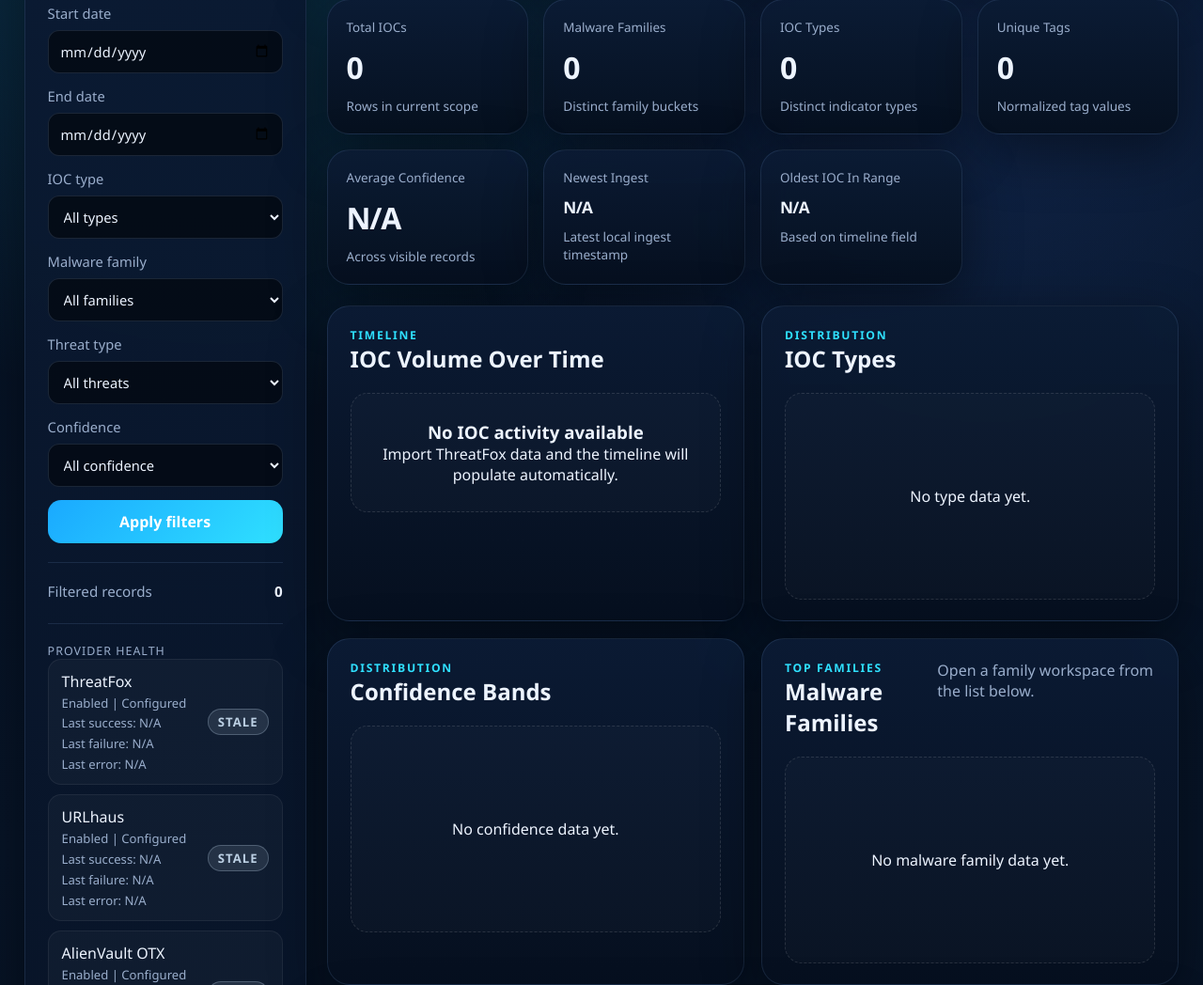
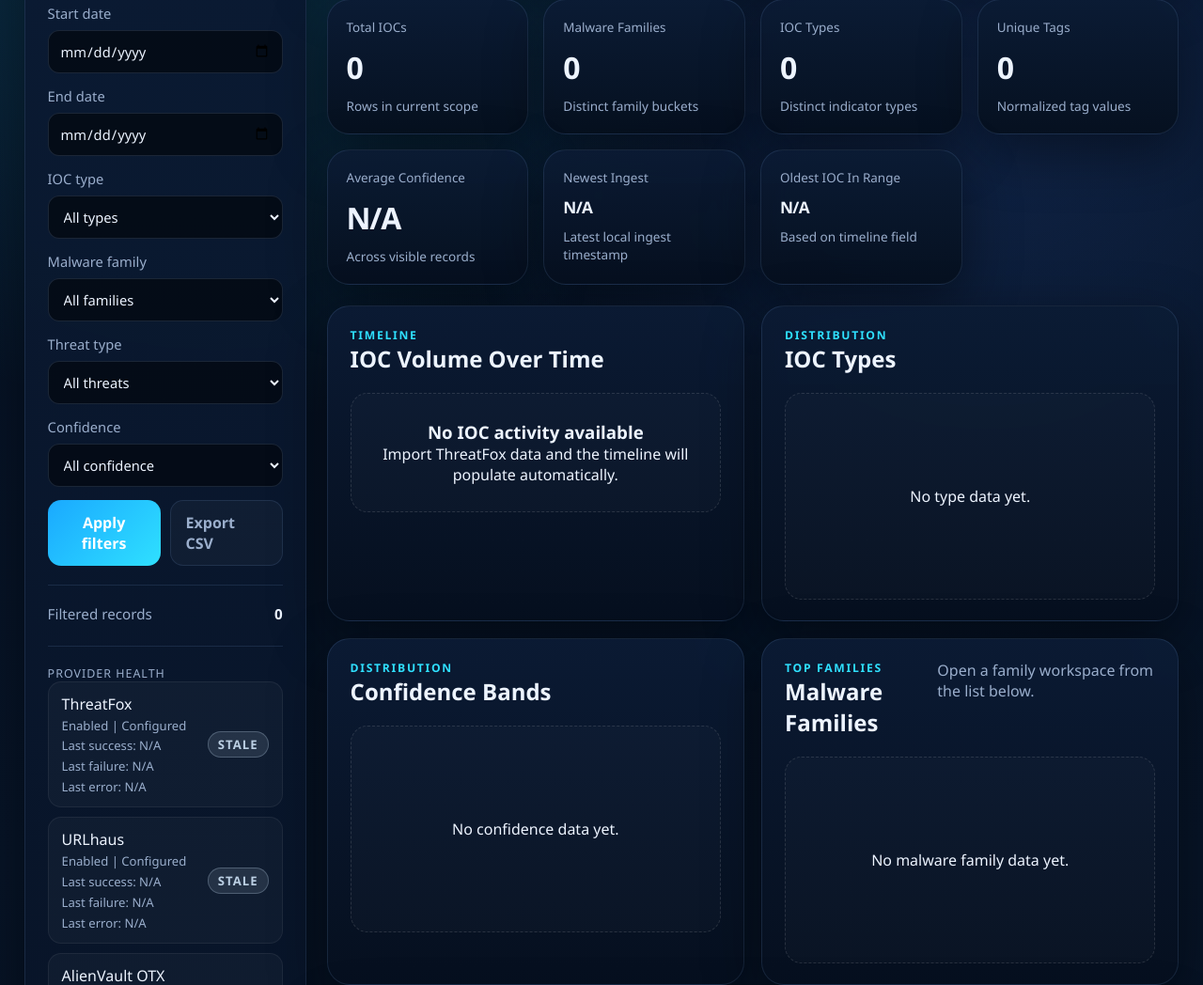
Before and after one commit to h8handles/ThreatFoundry, a Django app: page /dashboard/ in a window 1280 px wide. Shown: the part 431-1479 px from the top of the page at 94% size. Run offline with Django 5.2, Linux system fonts and the light colour scheme; the visitor is signed in with stand-in values (Sample User, id 1); data that the repository does not hold is empty; parts of the project's set-up code (start-up, migrations or seed data) failed here and were passed over.

Commit message:
PHASE 2 code review and patching csv export function

```diff
--- a/intel/services/csv_export.py
+++ b/intel/services/csv_export.py
@@ -1,5 +1,6 @@
 from __future__ import annotations
 
+import csv
 from datetime import date, datetime, time
 
 
@@ -22,3 +23,15 @@ def sanitize_csv_cell(value) -> str:
 
 def sanitize_csv_row(values) -> list[str]:
     return [sanitize_csv_cell(value) for value in values]
+
+
+class _Echo:
+    def write(self, value: str) -> str:
+        return value
+
+
+def iter_csv_lines(header, row_iterable):
+    writer = csv.writer(_Echo())
+    yield writer.writerow(sanitize_csv_row(header))
+    for row in row_iterable:
+        yield writer.writerow(sanitize_csv_row(row))
--- a/intel/services/dashboard.py
+++ b/intel/services/dashboard.py
@@ -8,6 +8,7 @@ from urllib.parse import urlencode
 
 from django.conf import settings
 from django.core.paginator import Paginator
+from django.db import connection
 from django.db.models import Avg, Case, CharField, Count, DateTimeField, F, Max, Min, Q, Value, When
 from django.db.models.functions import Coalesce, Greatest, TruncDate
 from django.urls import reverse
@@ -858,15 +859,29 @@ def _filter_queryset_by_tag(queryset, search_term: str):
     if not normalized_search:
         return queryset
 
-    matching_ids = []
-    for record_id, tags in queryset.values_list("id", "tags"):
-        if any(normalized_search in tag.lower() for tag in _normalize_tags(tags)):
-            matching_ids.append(record_id)
-
-    if not matching_ids:
-        return queryset.none()
-
-    return queryset.filter(id__in=matching_ids)
+    like_pattern = f"%{normalized_search}%"
+    vendor = connection.vendor
+
+    if vendor == "postgresql":
+        # Use JSONB expansion in-database for case-insensitive partial tag matching.
+        return queryset.extra(
+            where=[
+                "EXISTS (SELECT 1 FROM jsonb_array_elements_text(tags) AS tag WHERE lower(tag) LIKE %s)"
+            ],
+            params=[like_pattern],
+        )
+
+    if vendor == "sqlite":
+        # SQLite JSON1 equivalent for local/dev parity.
+        return queryset.extra(
+            where=[
+                "EXISTS (SELECT 1 FROM json_each(tags) WHERE lower(json_each.value) LIKE %s)"
+            ],
+            params=[like_pattern],
+        )
+
+    # Conservative fallback for unsupported backends.
+    return queryset.filter(tags__icontains=search_term)
 
 
 def _normalize_tags(tags) -> list[str]:
--- a/intel/static/intel/dashboard.css
+++ b/intel/static/intel/dashboard.css
@@ -351,6 +351,32 @@ a:hover {
     cursor: pointer;
     min-height: 46px;
     width: 100%;
+}
+
+.filter-form-actions {
+    grid-column: 1 / -1;
+    display: grid;
+    grid-template-columns: 1fr 1fr;
+    gap: 10px;
+}
+
+.secondary-button {
+    display: inline-flex;
+    align-items: center;
+    justify-content: center;
+    border: 1px solid var(--border);
+    border-radius: 14px;
+    padding: 12px 16px;
+    min-height: 46px;
+    color: var(--muted);
+    background: rgba(255, 255, 255, 0.03);
+    font-weight: 600;
+}
+
+.secondary-button:hover {
+    color: var(--text);
+    border-color: var(--border-strong);
+    box-shadow: 0 0 0 1px rgba(47, 224, 255, 0.08) inset;
 }
 
 .primary-button:hover {
@@ -1275,6 +1301,10 @@ a:hover {
         grid-template-columns: 1fr;
     }
 
+    .filter-form-actions {
+        grid-template-columns: 1fr;
+    }
+
     .chart-frame-timeline,
     .chart-frame-tall,
     .chart-frame-standard {
--- a/intel/templates/intel/dashboard.html
+++ b/intel/templates/intel/dashboard.html
@@ -85,7 +85,14 @@
                 </select>
             </label>
 
-            <button class="primary-button" type="submit">Apply filters</button>
+            <div class="filter-form-actions">
+                <button class="primary-button" type="submit">Apply filters</button>
+                {% if request.GET.urlencode %}
+                    <a class="secondary-button" href="{% url 'intel:dashboard_export_csv' %}?{{ request.GET.urlencode }}">Export CSV</a>
+                {% else %}
+                    <a class="secondary-button" href="{% url 'intel:dashboard_export_csv' %}">Export CSV</a>
+                {% endif %}
+            </div>
         </form>
 
         <div class="rail-section">
--- a/intel/urls.py
+++ b/intel/urls.py
@@ -3,6 +3,7 @@ from django.urls import path
 from intel.views import (
     dashboard_view,
     documentation_view,
+    export_dashboard_csv_view,
     ioc_blade_detail_view,
     ioc_detail_view,
     malware_family_view,
@@ -16,6 +17,7 @@ app_name = "intel"
 urlpatterns = [
     path("", dashboard_view, name="dashboard"),
     path("dashboard/", dashboard_view, name="dashboard_alias"),
+    path("dashboard/export-csv/", export_dashboard_csv_view, name="dashboard_export_csv"),
     path("assistant/", analyst_chat_view, name="analyst_chat"),
     path("api/assistant/chat/", analyst_chat_api_view, name="analyst_chat_api"),
     path("docs/", documentation_view, name="documentation"),
--- a/intel/views.py
+++ b/intel/views.py
@@ -1,9 +1,8 @@
-import csv
 import json
 from pathlib import Path
 
 from django.conf import settings
-from django.http import Http404, HttpResponse
+from django.http import Http404, StreamingHttpResponse
 from django.shortcuts import get_object_or_404, redirect, render
 from django.utils.http import url_has_allowed_host_and_scheme
 from django.views.decorators.http import require_POST
@@ -11,7 +10,7 @@ from django.views.decorators.http import require_POST
 from intel.access import VIEWER_GROUP, role_required
 from intel.models import IntelIOC
 from intel.services.correlation import build_hash_correlation_context
-from intel.services.csv_export import sanitize_csv_row
+from intel.services.csv_export import iter_csv_lines
 from intel.services.dashboard import (
     apply_dashboard_filters,
     apply_dashboard_sort,
@@ -42,57 +41,51 @@ def export_dashboard_csv_view(request):
     filtered_queryset = apply_dashboard_filters(queryset_for_dashboard_filters(), filters)
     ordered_queryset = apply_dashboard_sort(filtered_queryset, filters)
 
-    response = HttpResponse(content_type="text/csv")
+    header = [
+        "id",
+        "value",
+        "value_type",
+        "source_name",
+        "source_record_id",
+        "observed_at",
+        "first_seen",
+        "last_seen",
+        "last_ingested_at",
+        "threat_type",
+        "malware_family",
+        "effective_confidence_level",
+        "confidence_level",
+        "derived_confidence_level",
+        "reporter",
+        "reference_url",
+        "tags",
+    ]
+
+    def row_iterable():
+        for record in ordered_queryset.iterator():
+            tags = ", ".join(str(tag).strip() for tag in (record.tags or []) if str(tag).strip())
+            yield [
+                record.id,
+                record.value,
+                record.value_type,
+                record.source_name,
+                record.source_record_id,
+                getattr(record, "timeline_at", None),
+                record.first_seen,
+                record.last_seen,
+                record.last_ingested_at,
+                getattr(record, "threat_bucket", "") or record.threat_type,
+                getattr(record, "malware_bucket", "") or record.malware_family,
+                getattr(record, "effective_confidence_level", ""),
+                record.confidence_level,
+                record.derived_confidence_level,
+                record.reporter,
+                record.reference_url,
+                tags,
+            ]
+
+    response = StreamingHttpResponse(iter_csv_lines(header, row_iterable()), content_type="text/csv")
     response["Content-Disposition"] = 'attachment; filename="dashboard_scope_export.csv"'
-    writer = csv.writer(response)
-    writer.writerow(
-        [
-            "id",
-            "value",
-            "value_type",
-            "source_name",
-            "source_record_id",
-            "observed_at",
-            "first_seen",
-            "last_seen",
-            "last_ingested_at",
-            "threat_type",
-            "malware_family",
-            "effective_confidence_level",
-            "confidence_level",
-            "derived_confidence_level",
-            "reporter",
-            "reference_url",
-            "tags",
-        ]
-    )
-
-    for record in ordered_queryset.iterator():
-        tags = ", ".join(str(tag).strip() for tag in (record.tags or []) if str(tag).strip())
-        writer.writerow(
-            sanitize_csv_row(
-                [
-                    record.id,
-                    record.value,
-                    record.value_type,
-                    record.source_name,
-                    record.source_record_id,
-                    getattr(record, "timeline_at", None),
-                    record.first_seen,
-                    record.last_seen,
-                    record.last_ingested_at,
-                    getattr(record, "threat_bucket", "") or record.threat_type,
-                    getattr(record, "malware_bucket", "") or record.malware_family,
-                    getattr(record, "effective_confidence_level", ""),
-                    record.confidence_level,
-                    record.derived_confidence_level,
-                    record.reporter,
-                    record.reference_url,
-                    tags,
-                ]
-            )
-        )
-
     return response
 
 
```
Also changed, not shown: huntfoundry/hunts/views.py (+10 -17 lines), intel/tests.py (+36 -1 lines).
